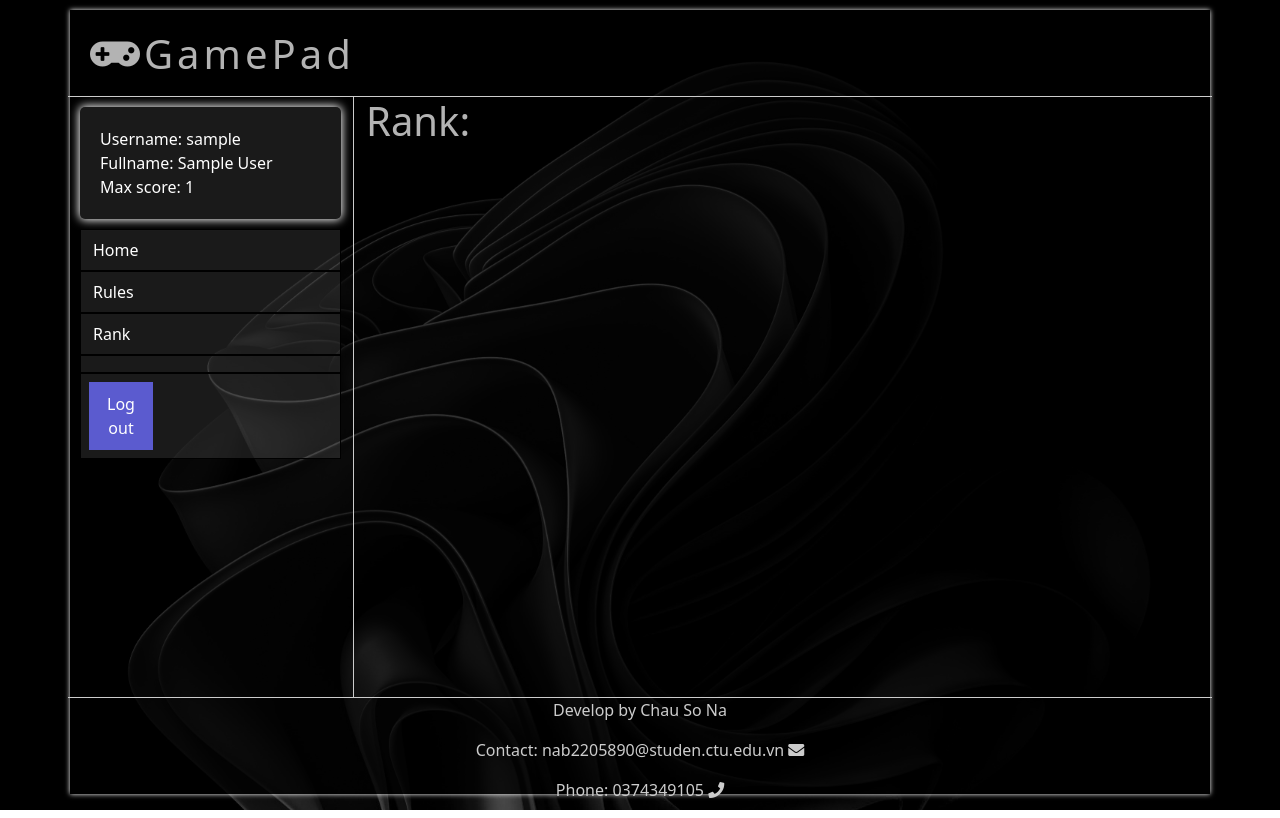
After one commit to chausona1102/Nienluancoso, a PHP site: page /php/rank.php in a window 1280 px wide. The commit adds this page. Run offline with PHP 8.4, Linux system fonts and the light colour scheme; the visitor is signed in with stand-in values (Sample User, id 1); data that the repository does not hold is empty.

Commit message:
Hoan thanh

```diff
--- a/admin/connectDB.php
+++ b/admin/connectDB.php
@@ -2,7 +2,7 @@
     $servername = "localhost";
     $username = "root";
     $password = "";
-    $dbname = "web_game_data";
+    $dbname = "nienluandb";
     try {
         $conn = new PDO("mysql:host=$servername;dbname=$dbname", $username, $password);
         $conn->setAttribute(PDO::ATTR_ERRMODE, PDO::ERRMODE_EXCEPTION);
--- /dev/null
+++ b/css/rank.css
@@ -0,0 +1,19 @@
+.template .list-group {
+    gap: 10px;
+}
+.template .list-group .list-group-item {
+    display: flex;
+    flex-direction: row;
+    border-radius: 15px;
+    justify-content: space-between;
+}
+.list-group .list-group-item span {
+    font-weight: bolder;
+    opacity: 0.7;
+}
+
+.list-group .list-group-item:hover {
+    cursor: pointer;
+    color: #000;
+    background: rgb(156, 182, 255);
+}
--- a/index.php
+++ b/index.php
@@ -34,6 +34,7 @@
                     </div>
                     <li><a href="#">Home</a></li>
                     <li><a href="page/rules.html">Rules</a></li>
+                    <li><a href="php/rank.php">Rank</a></li>
                     <li><a href="page/login.html" class="loginBtn" style="display: <?php echo $display1; ?>;" >Log in</a></li>
                     <li><a href="php/logout.php" class="loginBtn" style="display: <?php echo $display2; ?>;" >Log out</a></li>
                 </ul>
--- a/php/login.php
+++ b/php/login.php
@@ -12,7 +12,7 @@ session_start();
 $servername = "localhost";
 $username = "root";
 $password = "";
-$dbname = "web_game_data";
+$dbname = "nienluandb";
 // Kết nối PDO
 try {
     // Kết nối PDO
--- /dev/null
+++ b/php/rank.php
@@ -0,0 +1,80 @@
+<!DOCTYPE html>
+<html lang="en">
+
+<head>
+    <meta charset="UTF-8">
+    <meta name="viewport" content="width=device-width, initial-scale=1.0">
+    <link rel="shortcut icon" href="img/logogamepad.png" type="image/x-icon">
+    <link href="https://cdn.jsdelivr.net/npm/bootstrap@5.0.2/dist/css/bootstrap.min.css" rel="stylesheet"
+        integrity="sha384-EVSTQN3/azprG1Anm3QDgpJLIm9Nao0Yz1ztcQTwFspd3yD65VohhpuuCOmLASjC" crossorigin="anonymous">
+    <link rel="stylesheet" href="../css/main.css">
+    <link rel="stylesheet" href="../css/all.min.css">
+    <link rel="stylesheet" href="../css/rank.css">
+    <title>Gamepad</title>
+</head>
+
+<?php
+session_start();
+require_once __DIR__ . '/../admin/connectDB.php';
+$display1 = isset($_SESSION["username"]) ? "none" : "block";
+$display2 = isset($_SESSION["username"]) ? "block" : "none";
+if (isset($_SESSION['username'])) {
+    $username = $_SESSION["username"];
+}
+?>
+
+<body>
+    <div class="container">
+        <div class="row">
+            <h1><i class="fa fa-gamepad"></i>GamePad</h1>
+        </div>
+        <div class="row">
+            <div class="col-3">
+                <ul class="nav">
+                    <div class="profile-user" style="
+                        display: <?php echo $display2; ?> ;">
+                        <label for="">Username: <?php echo $username ?></label>
+                        <label for="">Fullname: <?php echo $_SESSION['fullname']; ?> </label>
+                        <label for="">Max score: <?php echo $_SESSION['score'] ?></label>
+                    </div>
+                    <li><a href="../index.php">Home</a></li>
+                    <li><a href="../page/rules.html">Rules</a></li>
+                    <li><a href="../php/rank.php">Rank</a></li>
+                    <li><a href="../page/login.html" class="loginBtn" style="display: <?php echo $display1; ?>;">Log in</a>
+                    </li>
+                    <li><a href="../php/logout.php" class="loginBtn" style="display: <?php echo $display2; ?>;">Log out</a>
+                    </li>
+                </ul>
+            </div>
+            <div class="col-9">
+                <h1>Rank: </h1>
+                <div class="template">
+                    <ul class="list-group list-group-flush col-8">
+                        <?php
+                            $stmt = $conn->prepare('SELECT Fullname, Score, User_type FROM user_table ORDER BY Score DESC');
+                            $stmt->execute();
+                            $index = 0;
+                            $result = $stmt->fetchAll(PDO::FETCH_ASSOC);
+                            foreach($result as $row) {
+                                if($row['User_type'] == 'admin') {
+                                    continue;
+                                }
+                                $index++;
+                                $score = $row['Score'];
+                                $Fname = $row['Fullname'];
+                                echo "<li class='list-group-item'><span>$index. $Fname</span><span>Score: $score</span></li>";
+                            }
+                        ?>
+                    </ul>
+                </div>
+            </div>
+        </div>
+        <div class="row" id="footer">
+            <p>Develop by Chau So Na</p>
+            <p>Contact: nab2205890@studen.ctu.edu.vn <i class="fa fa-envelope"></i></p>
+            <p>Phone: 0374349105 <i class="fa fa-phone"></i></p>
+        </div>
+    </div>
+</body>
+
+</html>
--- a/php/signin.php
+++ b/php/signin.php
@@ -26,7 +26,7 @@
     $servername = "localhost";
     $username = "root";
     $password = "";
-    $dbname = "web_game_data";
+    $dbname = "nienluandb";
     // Kết nối PDO
     try {
         // Kết nối PDO
```
Also changed, not shown: php/updatescore.php (+7 -1 lines).
